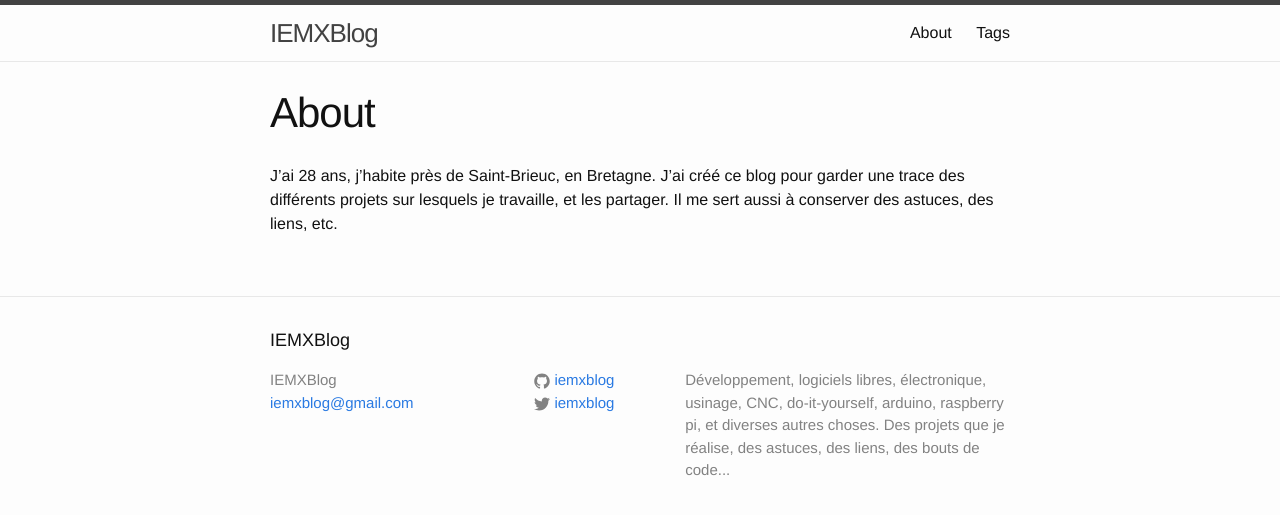
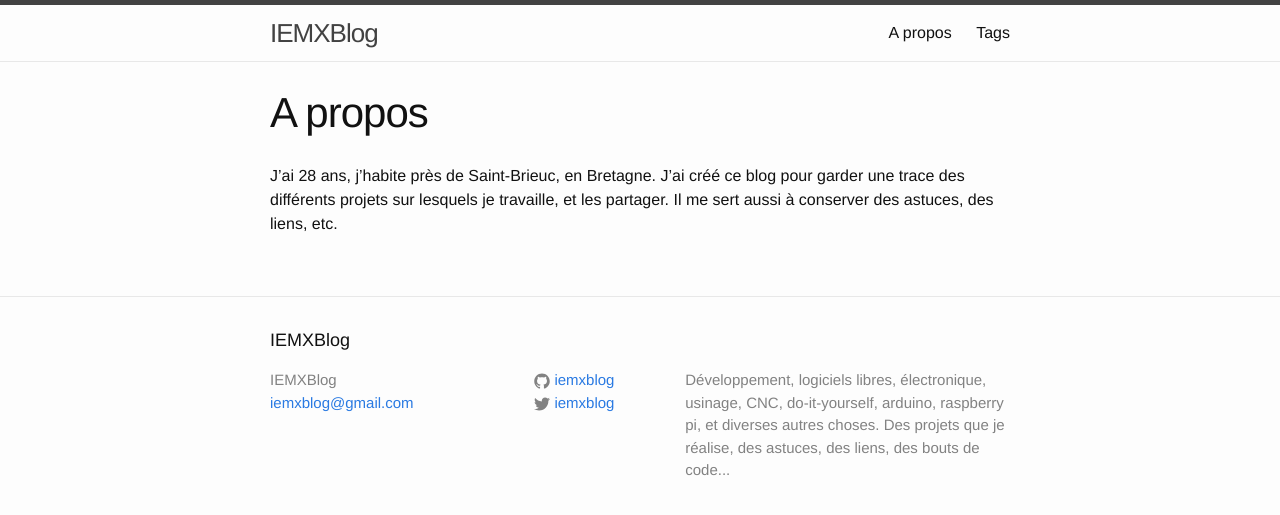
Before and after one commit to iemxblog/iemxblog.github.io, a Jekyll site: the page built from apropos.md, in a window 1280 px wide. Shown: the top 515 px of the page. Built offline with Jekyll 4.4.1, drawn with Linux system fonts in a browser that asks for light colours.

Commit message:
About -> A propos

```diff
--- a/about.md
+++ b/apropos.md
@@ -1,7 +1,7 @@
 ---
 layout: page
-title: About
-permalink: /about/
+title: A propos
+permalink: /apropos/
 ---
 
 J’ai 28 ans, j’habite près de Saint-Brieuc, en Bretagne. J’ai créé ce blog pour garder une trace des différents projets sur lesquels je travaille, et les partager. Il me sert aussi à conserver des astuces, des liens, etc.
```
